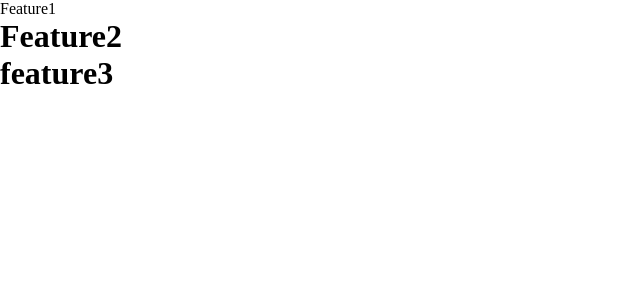
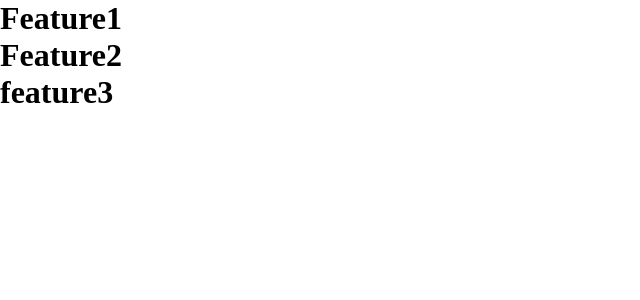
Before and after one commit to doribasson/workwithgit, a React (Create React App) app: page / in a window 1280 px wide. Shown: the top 300 px of the page, without its empty margins (0-640 px from the left). Built offline with nearby package versions, Linux system fonts and the light colour scheme.

Commit message:
fix tag div to h1

```diff
--- a/src/feature1/Feature1.js
+++ b/src/feature1/Feature1.js
@@ -1,5 +1,5 @@
 function Feature1() {
-  return <div>Feature1</div>;
+  return <h1>Feature1</h1>;
 }
 
 export default Feature1;
```
